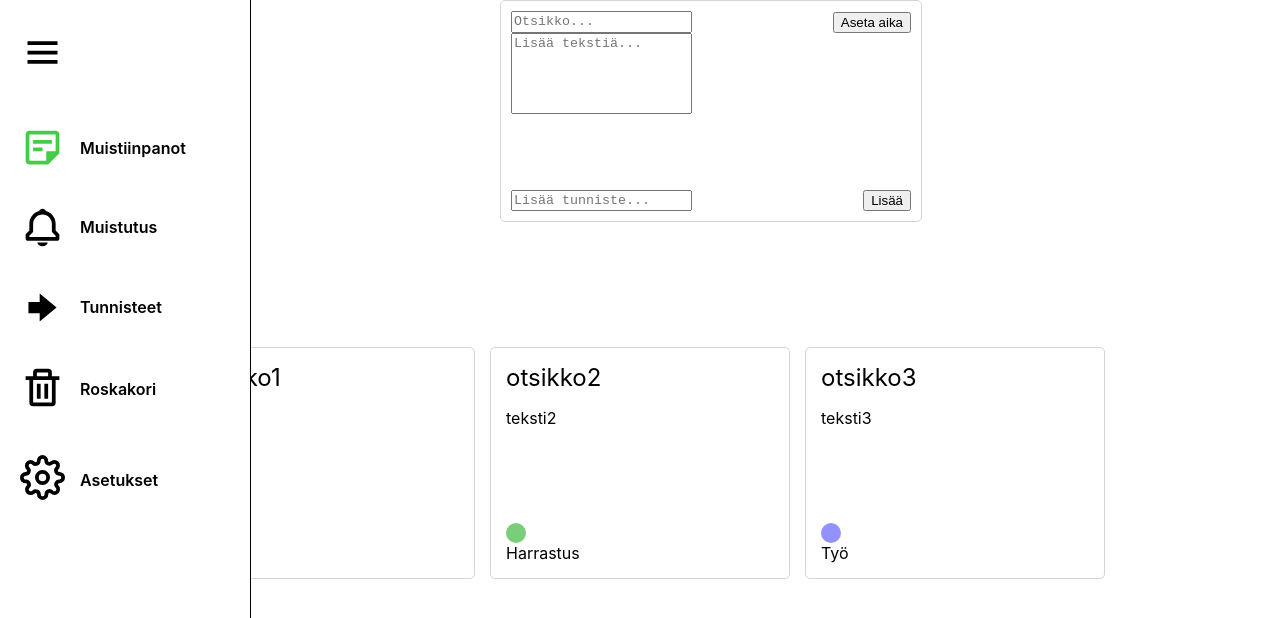
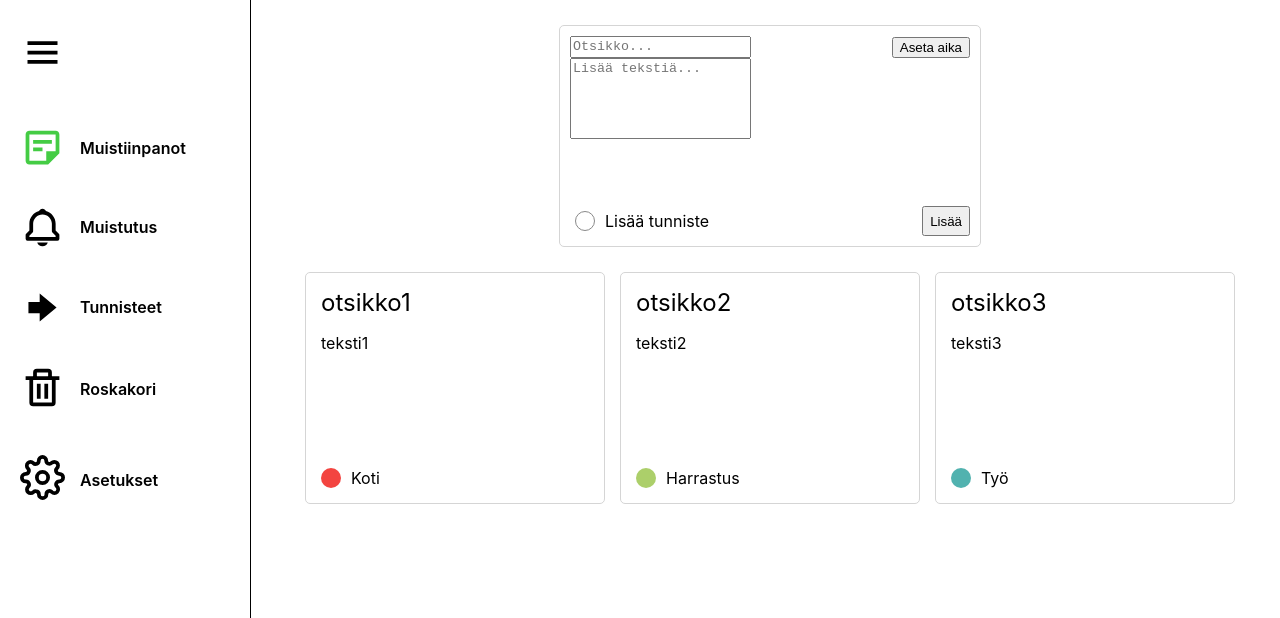
Before and after one commit to Toopemus/noteapp, a React (Create React App) app: page / in a window 1280 px wide. Shown: the top 618 px of the page. Built offline with nearby package versions, Linux system fonts and the light colour scheme.

Commit message:
Added functionality to adding tags
Functionality to adding tags + fixed content behind menu

```diff
--- a/src/App.css
+++ b/src/App.css
@@ -1,7 +1,8 @@
 .sisalto {
   max-width: 100%;
-  margin-left: auto;
+  margin-left: 260px;
   margin-right: auto;
+  padding-top: 25px;
 }
 
 .addnote {
@@ -13,8 +14,10 @@
   max-width: 400px;
   padding: 10px;
   border-radius: 5px;
-  margin-left: 500px;
-  margin-bottom: 125px;
+
+  margin-left: auto;
+  margin-right: auto;
+  margin-bottom: 25px;
 
   border-style: solid;
   border-color: #d5d5d5;
@@ -64,6 +67,11 @@ textarea {
   place-content: space-between;
 }
 
+.notetag {
+  display: flex;
+  gap: 10px;
+}
+
 .note:hover {
   box-shadow: rgba(60, 64, 67, 0.3) 0px 1px 2px 0px, rgba(60, 64, 67, 0.15) 0px 1px 3px 1px;
 }
@@ -98,30 +106,81 @@ textarea {
 }
 
 .red {
-  background-color: rgb(255, 105, 105);
+  background-color: #F34440;
+  width: 20px;
+  height: 20px;
+  border-radius: 50%;
+}
+
+.orange {
+  background-color: #F77F49;
+  width: 20px;
+  height: 20px;
+  border-radius: 50%;
+}
+
+.yellow {
+  background-color: #F7BA63;
   width: 20px;
   height: 20px;
   border-radius: 50%;
 }
 
 .green {
-  background-color: rgb(122, 206, 122);
+  background-color: #ACCF6A;
   width: 20px;
   height: 20px;
   border-radius: 50%;
 }
 
 .blue {
-  background-color: rgb(146, 146, 255);
+  background-color: #51B2AF;
   width: 20px;
   height: 20px;
   border-radius: 50%;
 }
 
+.emptycolor {
+  width: 18px;
+  height: 18px;
+  border-radius: 50%;
+  border: 1px solid #898989;
+}
+
+.colorpicker {
+  position: absolute;
+  z-index: 1;
+  left: -26px;
+
+  display: flex;
+  gap: 5px;
+
+  margin-top: 5px;
+  padding: 5px;
+  background-color: #ffffff;
+  border: 1px solid #d5d5d5;
+  border-radius: 5px;
+  box-shadow: rgba(60, 64, 67, 0.3) 0px 1px 2px 0px, rgba(60, 64, 67, 0.15) 0px 1px 3px 1px;
+}
+
+.addtagbutton {
+  display: flex;
+  gap: 10px;
+
+  min-width: 130px;
+
+  padding: 5px
+}
+
+.addtagbutton:hover {
+  background-color: #d5d5d5;
+  border-radius: 10px;
+  cursor: pointer;
+}
+
 .addtagcontainer {
   position: absolute;
-  width: 225px;
-  min-height: 300px;
+  z-index: 1;
 
   background-color: #ffffff;
   border: 1px solid #d5d5d5;
@@ -129,8 +188,35 @@ textarea {
   box-shadow: rgba(60, 64, 67, 0.3) 0px 1px 2px 0px, rgba(60, 64, 67, 0.15) 0px 1px 3px 1px;
 }
 
+.taglist {
+  padding-left: 0px;
+}
+
+.tagcontainer {
+  display: flex;
+  gap: 10px;
+
+  min-width: 180px;
+
+  padding: 5px;
+}
+
+.tagcontainer:hover {
+  background-color: #d5d5d5;
+  border-radius: 10px;
+  cursor: pointer;
+}
+
+.tagcontainer:focus-within {
+  background-color: #d5d5d5;
+  border-radius: 10px;
+  cursor: pointer;
+}
+
 .calendarcontainer {
   position: absolute;
+  z-index: 1;
+
   width: 225px;
   min-height: 300px;
 
--- a/src/components/AddNote.js
+++ b/src/components/AddNote.js
@@ -1,12 +1,15 @@
 import React, { useState } from 'react';
 
 import Calendar from './Calendar';
+import AddTag from './AddTag';
 
-function AddNote({handleAddNote}) {
+function AddNote({handleAddNote, notes}) {
     const [header, setHeader] = useState('');
     const [text, setText] = useState('');
     const [reminder, setReminder] = useState('');
+    const [tag, setTag] = useState({color: '', name: ''});
     const [showCal, setShowCal] = useState(false);
+    const [showTag, setShowTag] = useState(false);
 
     const handleHeader = (event) => {
         setHeader(event.target.value);
@@ -21,10 +24,11 @@ function AddNote({handleAddNote}) {
         //TODO: Ilmoita käyttäjälle tyhjästä muistiinpanosta
         //Tarkistetaan ettei yritetä lisätä tyhjää muistiinpanoa
         if(header.trim().length > 0 && text.trim().length > 0) {
-            handleAddNote(header, text, reminder);
+            handleAddNote(header, text, reminder, tag);
             setHeader('');
             setText('');
             setReminder('');
+            setTag({color: '', name: ''});
         }
     };
 
@@ -32,9 +36,18 @@ function AddNote({handleAddNote}) {
         setShowCal(!showCal);
     }
 
+    const showAddTag = () => {
+        setShowTag(!showTag);
+    }
+
     const addReminder = (reminder) => {
         setReminder(reminder);
         showCalendar();
+    }
+
+    const addTag = (tag) => {
+        setTag(tag);
+        showAddTag();
     }
 
     return(
@@ -65,10 +78,15 @@ function AddNote({handleAddNote}) {
                 </div>
             </div>
             <div className='addfooter'>
-                <textarea
-                    rows='1'
-                    placeholder='Lisää tunniste...'
-                ></textarea>
+                <div>
+                    <div onClick={showAddTag} className='addtagbutton'>
+                        <div className={tag.color ? tag.color : 'emptycolor'}></div>
+                        <div>{tag.name ? tag.name : 'Lisää tunniste'}</div>
+                    </div>
+                    <div className='addtagpositioner'>
+                        {showTag && <AddTag notes={notes} showAddTag={showAddTag} addTag={addTag} />}
+                    </div>
+                </div>
                 <button className='save' onClick={save}>Lisää</button>
             </div>
         </div>
--- /dev/null
+++ b/src/components/AddTag.js
@@ -0,0 +1,71 @@
+import React, { useState } from 'react';
+import { nanoid } from 'nanoid';
+
+function AddTag({notes, showAddTag, addTag}) {
+    const [newTagSelected, setNewTagSelected] = useState(false);
+    const [displayColorPicker, setDisplayColorPicker] = useState(false);
+    const [tagNew, setTagNew] = useState({color: '', name: ''});
+
+    //https://stackoverflow.com/a/58429784
+    const tags = [...new Map(notes.map(note =>
+        [note.tag['name'], note.tag])).values()];
+
+    const chooseTag = (tag) => {
+        addTag(tag);
+        showAddTag();
+    }
+
+    const newTag = () => {
+        setNewTagSelected(true);
+    }
+
+    const showColorPicker = () => {
+        setDisplayColorPicker(true);
+    }
+
+    const handleTagName = (event) => {
+        setTagNew({color: tagNew.color, name: event.target.value});
+    }
+
+    const handleTagColor = (color) => {
+        setTagNew({color: color, name: tagNew.name});
+    }
+
+    const detectEnter = (event) => {
+        if(event.key === 'Enter') {
+            event.preventDefault();
+            addTag(tagNew);
+            showAddTag();
+        }
+    }
+
+    return(
+        <div className='addtagcontainer'>
+            <ul className='taglist'>
+                {tags.map((tag) => (
+                    <li className='tagcontainer' key={nanoid()} value={tag} onClick={() => chooseTag(tag)}>
+                        <div className={tag.color}></div>
+                        <div>{tag.name}</div>
+                    </li>
+                ))}
+                <li className='tagcontainer' onClick={newTag} tabIndex={100}>
+                    <div>
+                        <div className={tagNew.color ? tagNew.color:'emptycolor'} onClick={showColorPicker}></div>
+                        <div className='colorpickerpositioner'>
+                            {displayColorPicker && <div className='colorpicker'>
+                                <div className='red' onClick={() => handleTagColor('red')}></div>
+                                <div className='orange' onClick={() => handleTagColor('orange')}></div>
+                                <div className='yellow' onClick={() => handleTagColor('yellow')}></div>
+                                <div className='green' onClick={() => handleTagColor('green')}></div>
+                                <div className='blue' onClick={() => handleTagColor('blue')}></div>
+                            </div>}
+                        </div>
+                    </div>
+                    <textarea rows={1} onChange={handleTagName} onKeyDown={detectEnter}></textarea>
+                </li>
+            </ul>
+        </div>
+    );
+}
+
+export default AddTag;
--- a/src/components/Calendar.js
+++ b/src/components/Calendar.js
@@ -87,6 +87,7 @@ function Calendar({handleShowCalendar, addReminder}) {
         });
     }
 
+    //Display last month
     const lastMonth = () => {
         if(displayMonth === 0) {
             setDisplayYear(displayYear - 1);
@@ -98,6 +99,7 @@ function Calendar({handleShowCalendar, addReminder}) {
         }
     }
 
+    //Display next month
     const nextMonth = () => {
         if(displayMonth === 11) {
             setDisplayYear(displayYear + 1);
--- a/src/components/Main.js
+++ b/src/components/Main.js
@@ -37,15 +37,15 @@ function Main() {
         }
     ]);
 
-    const addNote = (header, text, reminder) => {
+    const addNote = (header, text, reminder, tag) => {
         const newNote = {
           id: nanoid(),
           header: header,
           text: text,
           reminder: reminder,
           tag: {
-            color: '',
-            name: ''
+            color: tag.color,
+            name: tag.name
           }
         }
         const newNotelist = [...notes, newNote];
--- a/src/components/Note.js
+++ b/src/components/Note.js
@@ -12,7 +12,7 @@ function Note({id, header, text, reminder, tag, handleDeleteNote}) {
                 <p>{text}</p>
             </div>
             <div className='notefooter'>
-                <div>
+                <div className='notetag'>
                     <div className={tag.color}></div>
                     <div>{tag.name}</div>
                 </div>
--- a/src/components/Notelist.js
+++ b/src/components/Notelist.js
@@ -7,7 +7,7 @@ import AddNote from './AddNote';
 function Notelist({notes, handleDeleteNote, handleAddNote}) {
     return(
         <div>
-            <AddNote handleAddNote = {handleAddNote} />
+            <AddNote handleAddNote = {handleAddNote} notes={notes} />
             <div className='notelist'>
                 {notes.map((note) => (
                     <Note
```
